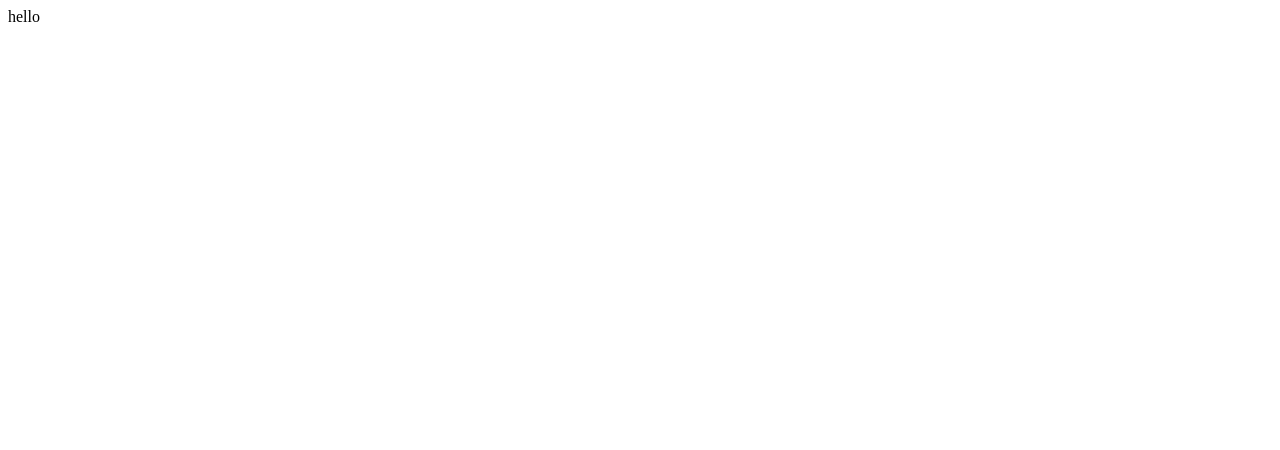
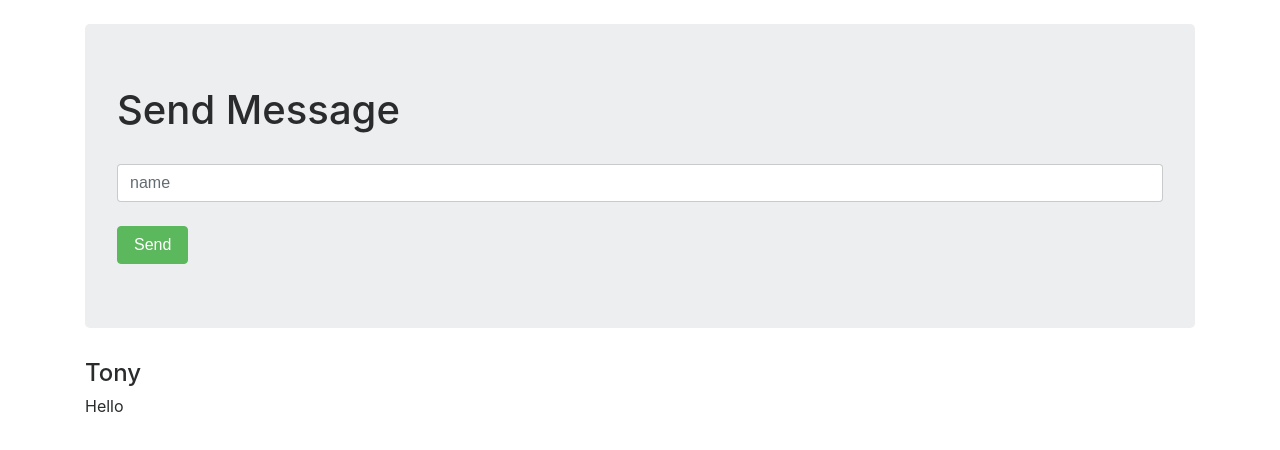
Before and after one commit to TY231618/node-messanger, a website: page index.html in a window 1280 px wide. Drawn offline with nearby package versions, Linux system fonts and the light colour scheme.

Commit message:
created basic html page of a messanger and added jquery and boostrap with an add message function

```diff
--- a/index.html
+++ b/index.html
@@ -1 +1,44 @@
-hello
+<!doctype html>
+<html>
+  <head>
+    <link rel="stylesheet" href="https://maxcdn.bootstrapcdn.com/bootstrap/4.0.0-beta.3/css/bootstrap.min.css" integrity="sha384-Zug+QiDoJOrZ5t4lssLdxGhVrurbmBWopoEl+M6BdEfwnCJZtKxi1KgxUyJq13dy" crossorigin="anonymous">
+    <script src="https://code.jquery.com/jquery-3.2.1.slim.min.js" integrity="sha384-KJ3o2DKtIkvYIK3UENzmM7KCkRr/rE9/Qpg6aAZGJwFDMVNA/GpGFF93hXpG5KkN" crossorigin="anonymous"></script>
+    <script src="https://cdnjs.cloudflare.com/ajax/libs/popper.js/1.12.9/umd/popper.min.js" integrity="sha384-ApNbgh9B+Y1QKtv3Rn7W3mgPxhU9K/ScQsAP7hUibX39j7fakFPskvXusvfa0b4Q" crossorigin="anonymous"></script>
+    <script src="https://maxcdn.bootstrapcdn.com/bootstrap/4.0.0-beta.3/js/bootstrap.min.js" integrity="sha384-a5N7Y/aK3qNeh15eJKGWxsqtnX/wWdSZSKp+81YjTmS15nvnvxKHuzaWwXHDli+4" crossorigin="anonymous"></script>
+  </head>
+  <body>
+    <div class="container">
+      <br />
+
+      <div class="jumbotron">
+
+        <h1 class+"display-4">Send Message</h1>
+
+        <br />
+
+        <input class="form-control" placeholder="name">
+
+        <br />
+
+        <button class="btn btn-success">Send</button>
+
+      </div>
+
+      <div id="messages">
+
+      </div>
+
+    </div>
+
+    <script>
+      $(() => {
+        addMessage({name: 'Tony', message: 'Hello'});
+      })
+
+      function addMessage(message) {
+        $("#messages").append(`<h4>${message.name}</h4> <p>${message.message}</p>`);
+      }
+    </script>
+
+  </body>
+</html>
```
